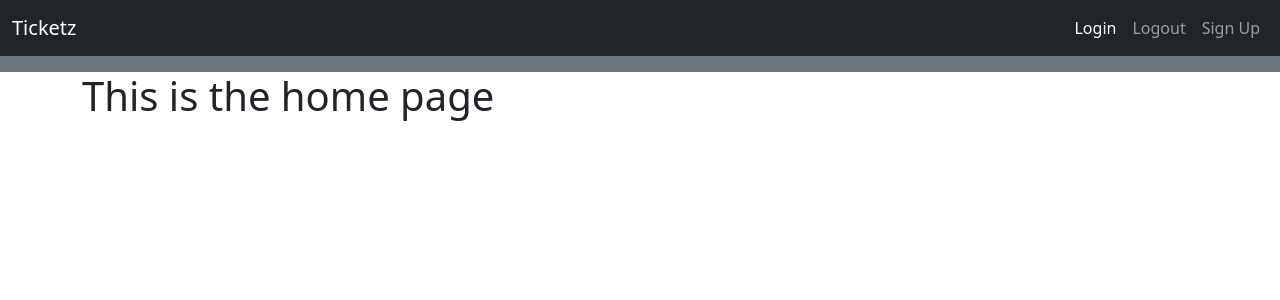
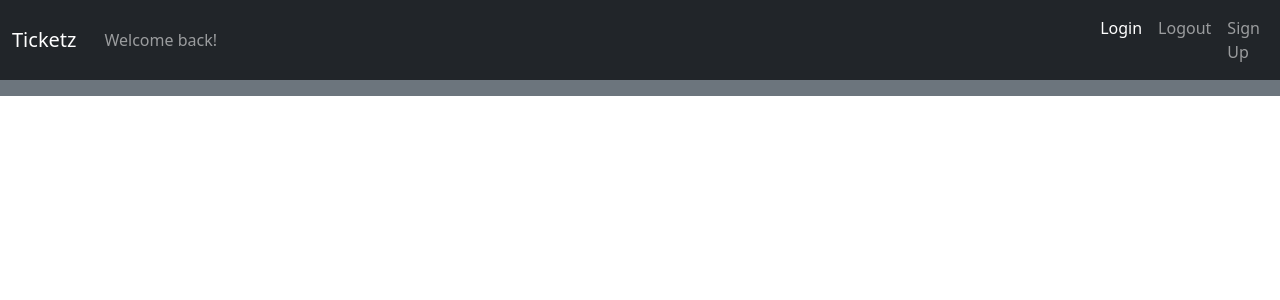
Before and after one commit to agarh16/Project_Ticketz, a Flask app: page / in a window 1280 px wide. Shown: the top 300 px of the page. Run offline with Flask 3, Linux system fonts and the light colour scheme.

Commit message:
added images and updated views

```diff
--- a/website/templates/base.html
+++ b/website/templates/base.html
@@ -10,6 +10,9 @@
         <nav class="navbar navbar-expand-lg navbar-dark bg-dark">
             <div class="container-fluid">
                 <a class="navbar-brand" href="/">Ticketz</a>
+                <div class="container-fluid">
+                {% block content %} {% endblock %}
+                </div>
                 <button class="navbar-toggler" type="button" data-bs-toggle="collapse" data-bs-target="#navbar" aria-controls="navbar" aria-expanded="false" aria-label="Toggle navigation">
                     <span class="navbar-toggler-icon"></span>
                 </button>
@@ -24,10 +27,10 @@
         </nav>
         <nav class="navbar navbar-expand-lg bg-secondary">
             <div class="container-fluid">
-
         </nav>
         <div class="container">
-        {% block content %}        {% endblock %}
+            {% block body %}
+            {% endblock %}
         </div>
         <script src="https://cdn.jsdelivr.net/npm/bootstrap@5.3.2/dist/js/bootstrap.bundle.min.js" integrity="sha384-C6RzsynM9kWDrMNeT87bh95OGNyZPhcTNXj1NW7RuBCsyN/o0jlpcV8Qyq46cDfL" crossorigin="anonymous"></script>
     </body>
--- a/website/templates/home.html
+++ /dev/null
@@ -1,3 +0,0 @@
-{% extends "base.html" %} {% block title %}Home{% endblock %}
-
-{% block content %}<h1>This is the home page</h1>{% endblock %}
--- /dev/null
+++ b/website/templates/home_client.html
@@ -0,0 +1,7 @@
+{% extends "base.html" %} {% block title %}Home{% endblock %}
+
+{% block content %}
+<span class="navbar-text">Welcome back!</span>{% endblock %}
+<nav class="navbar navbar-expand-lg bg-secondary">
+    <div class="container-fluid">
+</nav>
--- a/website/views.py
+++ b/website/views.py
@@ -5,4 +5,5 @@ views = Blueprint('views', __name__)
 
 @views.route('/')
 def home():
-    return render_template("home.html")
+
+    return render_template("home_client.html")
```
Also changed, not shown: website/auth.py (+4 -4 lines), images/Mock_up_UI.png, website/templates/home_employee.html (renamed from website/templates/employee.html), 1 other file.
